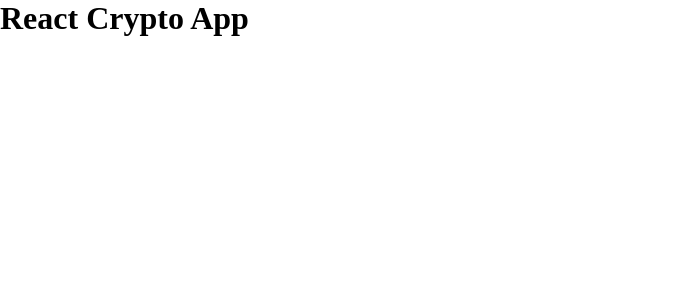
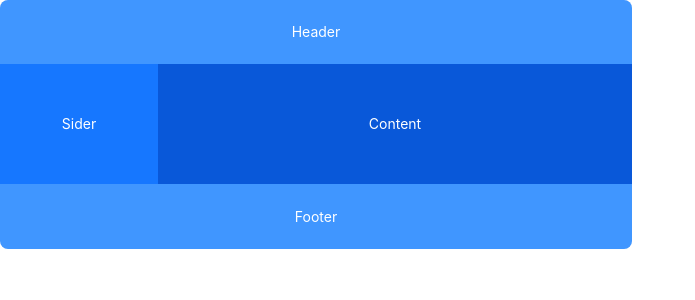
Before and after one commit to Odiosus/react-crypto-app, a React (Vite) app: page / in a window 1280 px wide. Shown: the top 300 px of the page, without its empty margins (0-695 px from the left). Built offline with nearby package versions, Linux system fonts and the light colour scheme.

Commit message:
установка библиотеки Ant Design. установка макета и стилей (дефолт)

```diff
--- a/package.json
+++ b/package.json
@@ -10,6 +10,7 @@
     "preview": "vite preview"
   },
   "dependencies": {
+    "antd": "^5.24.6",
     "react": "^18.2.0",
     "react-dom": "^18.2.0"
   },
--- a/src/App.jsx
+++ b/src/App.jsx
@@ -1,3 +1,52 @@
+import { Flex, Layout } from 'antd';
+
+const {Header, Footer, Sider, Content} = Layout;
+const headerStyle = {
+  textAlign:'center',
+  color:'#fff',
+  height:64,
+  paddingInline:48,
+  lineHeight:'64px',
+  backgroundColor:'#4096ff',
+};
+const contentStyle = {
+  textAlign:'center',
+  minHeight:120,
+  lineHeight:'120px',
+  color:'#fff',
+  backgroundColor:'#0958d9',
+};
+const siderStyle = {
+  textAlign:'center',
+  lineHeight:'120px',
+  color:'#fff',
+  backgroundColor:'#1677ff',
+};
+const footerStyle = {
+  textAlign:'center',
+  color:'#fff',
+  backgroundColor:'#4096ff',
+};
+const layoutStyle = {
+  borderRadius:8,
+  overflow:'hidden',
+  width:'calc(50% - 8px)',
+  maxWidth:'calc(50% - 8px)',
+};
+
+
 export default function App() {
-  return <h1>React Crypto App</h1>
+  return (
+    <Layout style = {layoutStyle}>
+      <Header style = {headerStyle}>Header</Header>
+      <Layout>
+        <Sider width = "25%"
+          style = {siderStyle}>
+          Sider
+        </Sider>
+        <Content style = {contentStyle}>Content</Content>
+      </Layout>
+      <Footer style = {footerStyle}>Footer</Footer>
+    </Layout>
+  )
 }
```
Also changed, not shown: 1 other file (tests, documents, lock files or other folders).
